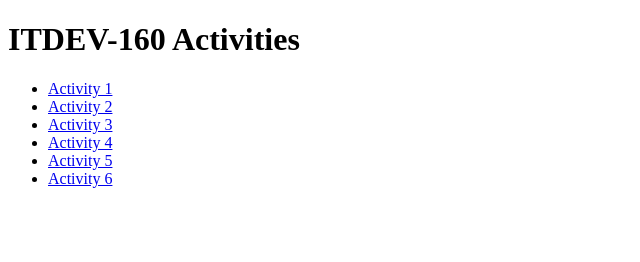
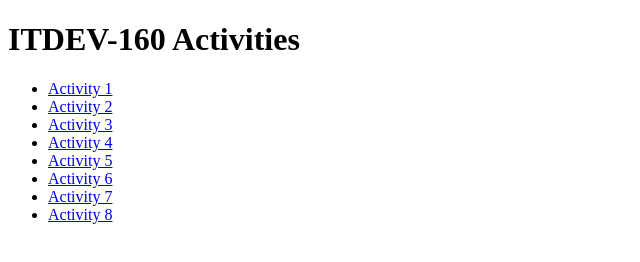
Before and after one commit to itdev160-sp2025/Michael-Ivy, a plain HTML site: page index.html in a window 1280 px wide. Shown: the whole page, without its empty margins (0-640 px from the left). Drawn offline with Linux system fonts and the light colour scheme.

Commit message:
Activity Browser (Completed)

```diff
--- a/index.html
+++ b/index.html
@@ -14,6 +14,8 @@
         <li><a href="activity-4/index.html">Activity 4</a></li>
         <li><a href="activity-5/index.html">Activity 5</a></li>
         <li><a href="activity-6/index.html">Activity 6</a></li>
+	<li><a href="activity-7/index.html">Activity 7</a></li>
+	<li><a href="activity-8/index.html">Activity 8</a></li>
     </ul>
 </body>
 </html>
```
